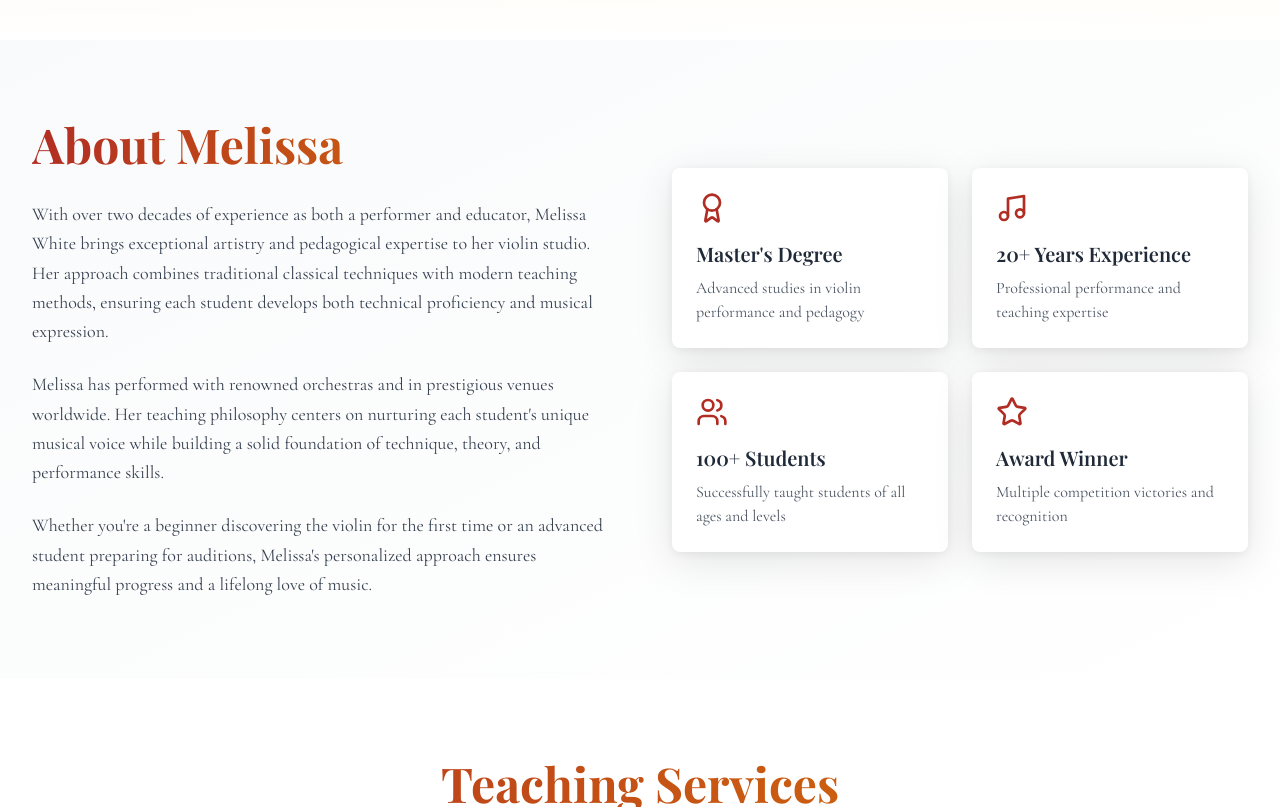
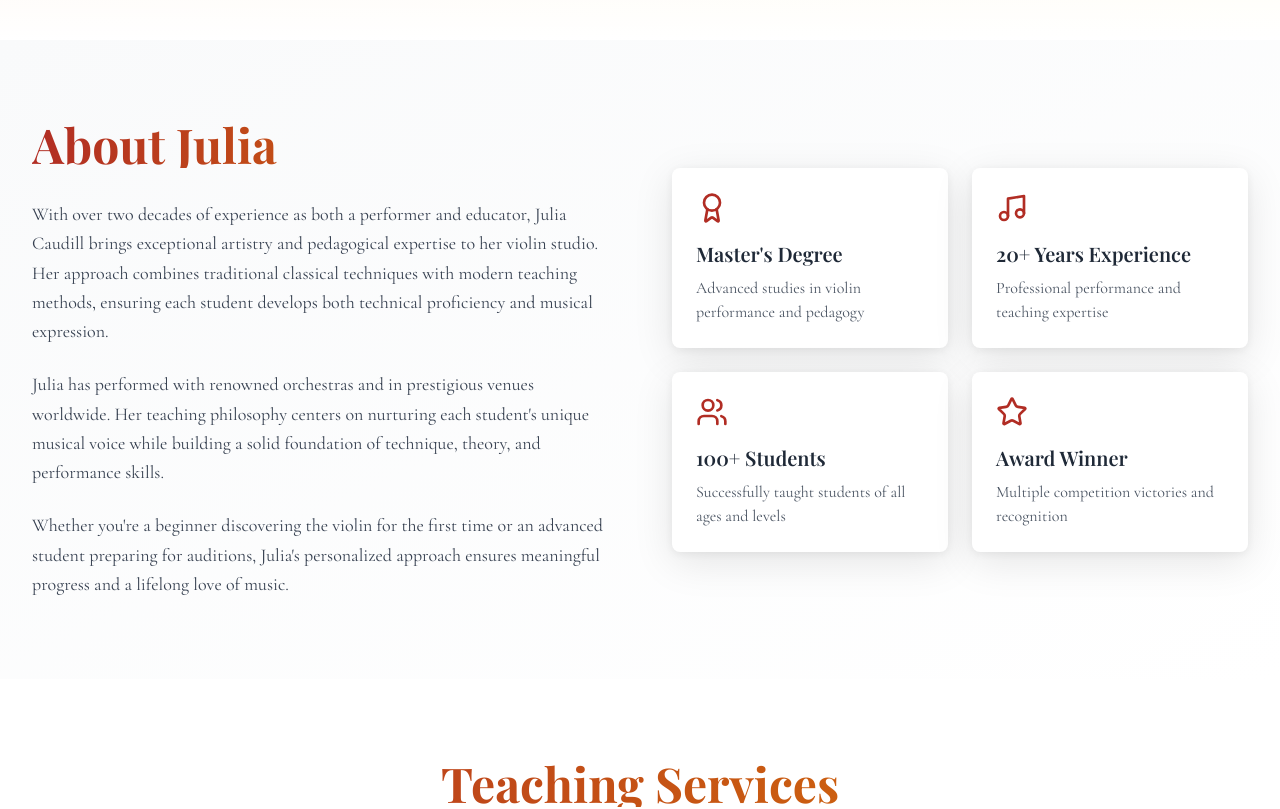
Before and after one commit to jonathancaudill/juliacaudill.com, a React (Vite) app: page / in a window 1280 px wide. Shown: the part 760-1569 px from the top of the page. Built offline with nearby package versions, Linux system fonts and the light colour scheme.

Commit message:
Fix: Replace "Melissa White" with "Julia Caudill"
Replaced all instances of "Melissa White" with "Julia Caudill" in the codebase.

```diff
--- a/src/components/AboutSection.tsx
+++ b/src/components/AboutSection.tsx
@@ -33,23 +33,23 @@ const AboutSection = () => {
           {/* Text Content */}
           <div className="animate-slide-in-left">
             <h2 className="font-playfair text-4xl md:text-5xl font-bold mb-8 gradient-text">
-              About Melissa
+              About Julia
             </h2>
             <div className="space-y-6 font-cormorant text-lg text-gray-700 leading-relaxed">
               <p>
                 With over two decades of experience as both a performer and educator,
-                Melissa White brings exceptional artistry and pedagogical expertise to her violin studio.
+                Julia Caudill brings exceptional artistry and pedagogical expertise to her violin studio.
                 Her approach combines traditional classical techniques with modern teaching methods,
                 ensuring each student develops both technical proficiency and musical expression.
               </p>
               <p>
-                Melissa has performed with renowned orchestras and in prestigious venues worldwide.
+                Julia has performed with renowned orchestras and in prestigious venues worldwide.
                 Her teaching philosophy centers on nurturing each student's unique musical voice while
                 building a solid foundation of technique, theory, and performance skills.
               </p>
               <p>
                 Whether you're a beginner discovering the violin for the first time or an advanced
-                student preparing for auditions, Melissa's personalized approach ensures meaningful
+                student preparing for auditions, Julia's personalized approach ensures meaningful
                 progress and a lifelong love of music.
               </p>
             </div>
--- a/src/components/ContactSection.tsx
+++ b/src/components/ContactSection.tsx
@@ -21,7 +21,7 @@ const ContactSection = () => {
     {
       icon: Mail,
       title: "Email",
-      details: ["melissa@violinstudio.com"]
+      details: ["julia@violinstudio.com"]
     },
     {
       icon: Clock,
```
